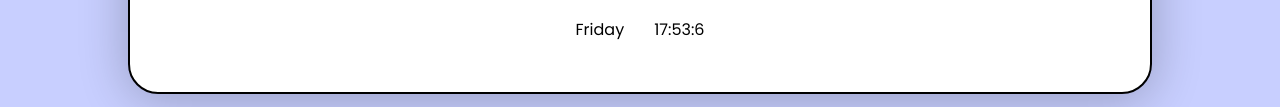
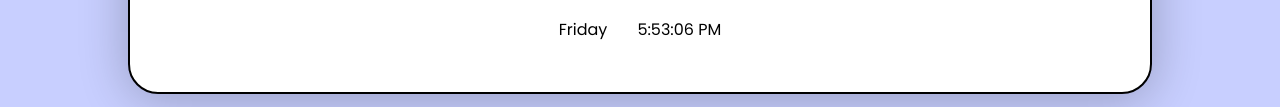
Before and after one commit to 1AmSammi3/HNG-stage-one, a plain HTML site: page index.html in a window 1280 px wide. Shown: the part 498-605 px from the top of the page. Drawn offline with Linux system fonts and the light colour scheme.

Commit message:
Added a new feature

```diff
--- a/index.html
+++ b/index.html
@@ -26,18 +26,34 @@
      </div>
    </div>
  <script>
-   function updateclock() {
-      let today = new Date();
-      let time = today.getHours();
-      let mins = today.getMinutes();
-      let secs = today.getSeconds();
-      let p = document.querySelector(".time[data-testid]");
+   function updateClock() {
+   let today = new Date();
+   let hour = today.getHours();
+   let mins = today.getMinutes();
+   let secs = today.getSeconds();
+   let p = document.querySelector(".time[data-testid]");
+   let formattedHour = hour;
+   let ampm = 'AM';
 
-      let finalTime = time + ":" + mins + ":" + secs;
-      p.setAttribute('data-testid', finalTime);
+   if (formattedHour >= 12) {
+      ampm = 'PM';
+   }
+   if (formattedHour > 12) {
+      formattedHour = formattedHour - 12;
+   }
+   if (formattedHour === 0) {
+      formattedHour = 12;
    }
 
-   setInterval(updateclock, 1000);
+   const formattedMinutes = String(mins).padStart(2, '0');
+   const formattedSeconds = String(secs).padStart(2, '0');
+
+   let finalTime = formattedHour + ":" + formattedMinutes + ":" + formattedSeconds + ' ' + ampm;
+   p.setAttribute('data-testid', finalTime);
+}
+
+setInterval(updateClock, 1000);
+
 
    let dateBox = document.querySelector(".date[data-testid]");
 
```
